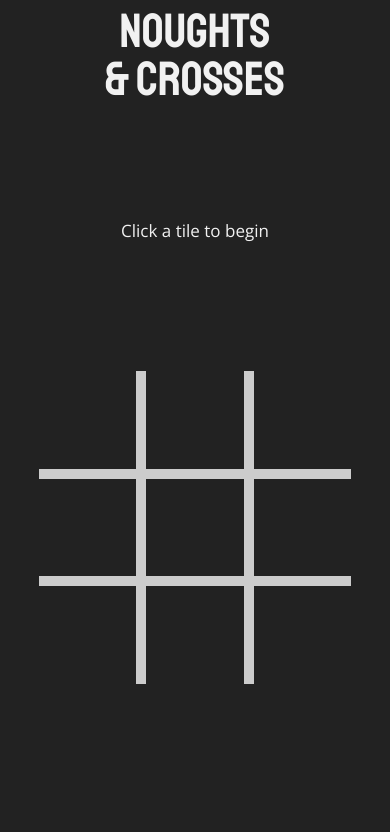
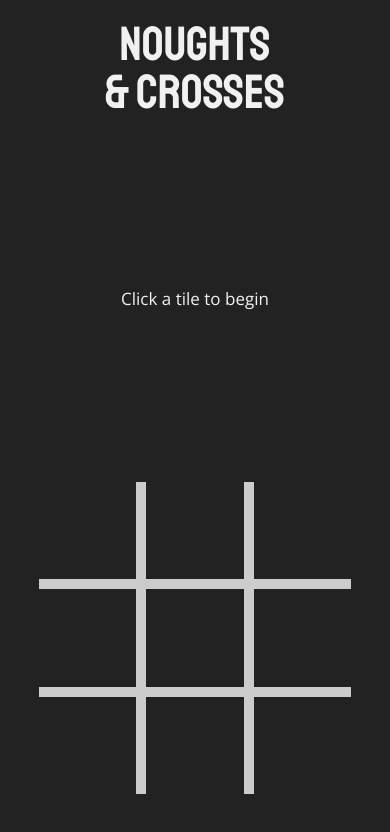
Before and after one commit to iamlizzylogan/noughts-and-crosses, a React app: page / in a window 390 px wide. Shown: the top 832 px of the page. Built offline with nearby package versions, Linux system fonts and the light colour scheme.

Commit message:
Fix mobile layout

```diff
--- a/src/styles/_reset.scss
+++ b/src/styles/_reset.scss
@@ -9,4 +9,6 @@
 
 body {
     margin: 0;
+    background: #222;
+    max-height: 100vh;
 }
--- a/src/styles/main.scss
+++ b/src/styles/main.scss
@@ -7,11 +7,10 @@
 @import 'variables';
 
 .container {
-    height: 100vh;
+    height: 100%;
     font-family: sans-serif;
     white-space: pre-wrap;
     color: var(--off-white);
-    background: #222;
     position: fixed;
     display: flex;
     flex-direction: column;
@@ -22,8 +21,12 @@
     }
 }
 
+header {
+    height: 116px;
+}
+
 .logo {
-    margin-top: 7px;
+    margin-top: 20px;
     display: flex;
     flex-direction: column;
     justify-content: center;
@@ -38,17 +41,19 @@
 
 main {
     width: 100vw;
-    height: 75vh;
+    height: calc(100% - 116px);
     display: flex;
-    flex-direction: column-reverse;
     justify-content: center;
     align-items: center;
+    flex-direction: column-reverse;
     position: relative;
+    bottom: 0;
     @include breakpoint(small) {
         height: 80vh;
         justify-content: space-evenly;
     }
     @include breakpoint(medium) {
+        align-items: center;
         height: 75vh;
         display: grid;
         grid-template-columns: 45vw 45vw;
@@ -60,12 +65,9 @@ main {
     display: flex;
     flex-direction: column;
     align-items: center;
-    @include breakpoint(medium, max) {
-        position: absolute;
-        top: 0;
-    }
     @include breakpoint(small, max) {
-        top: 1vh;
+        margin-top: auto;
+        top: 14%;
         &__button {
             display: none;
         }
@@ -145,6 +147,10 @@ main {
     @include breakpoint(small) {
         grid-template-columns: repeat(3, 90px);
         grid-template-rows: repeat(3, 90px);
+    }
+    @include breakpoint(small, max) {
+        margin-top: auto;
+        margin-bottom: 50px;
     }
     @include breakpoint(medium) {
         justify-self: center;
```
